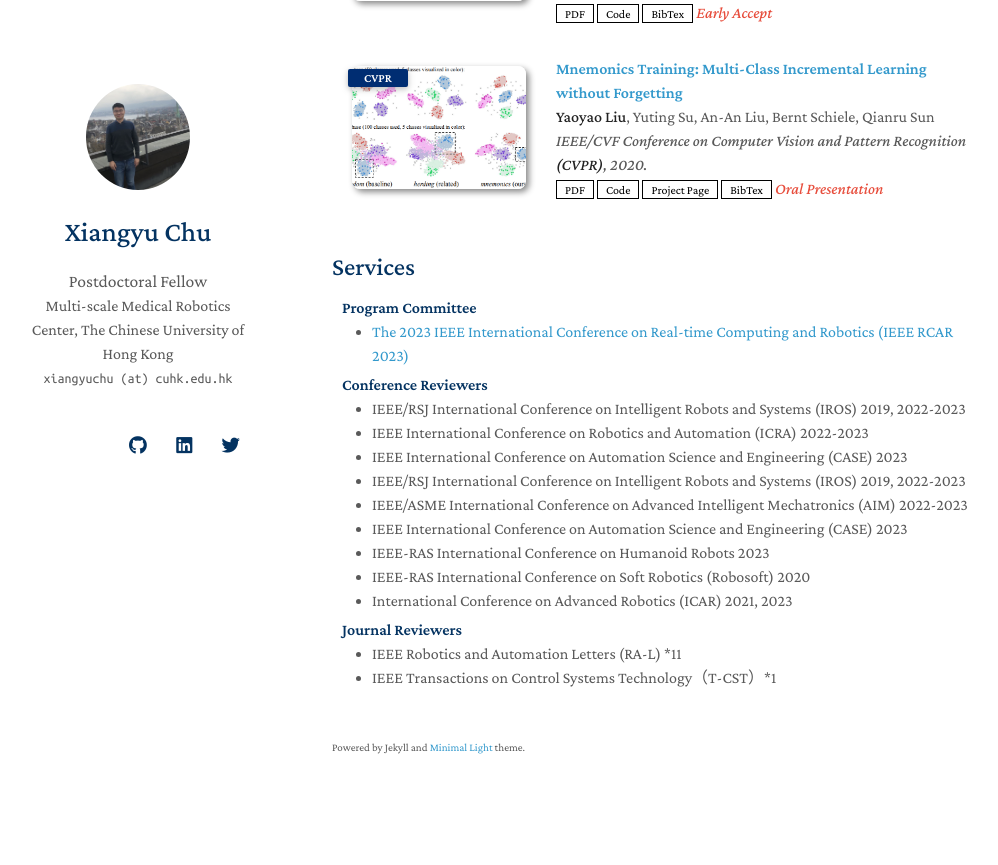
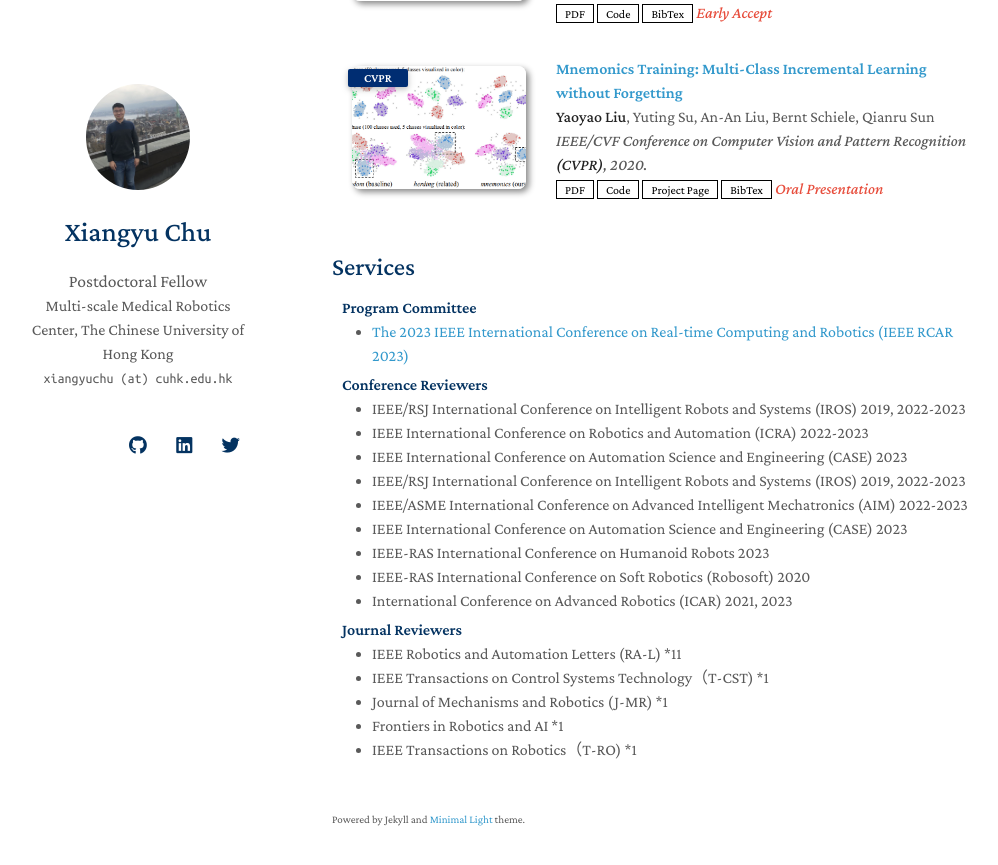
Before and after one commit to xiangyuchu03/xiangyuchu03.github.io, a Jekyll site: the page built from index.md, in a window 1280 px wide and 900 px high, scrolled down 999 px. Shown: the top 865 px of the window, without its empty margins (138-1136 px from the left). Built offline with Jekyll 4.4.1, drawn with Linux system fonts in a browser that asks for light colours; nearby versions of some CDN libraries; a style sheet for code colours, icons or effects is not loaded; our own code applies the rules of GitHub Pages for plain Markdown files; before the commit the page ends 1827 px from its top, so only the background shows below that.

Commit message:
Update services.md

```diff
--- a/_includes/services.md
+++ b/_includes/services.md
@@ -24,5 +24,8 @@
 
 <ul style="margin:0 0 20px;">
   <li><a href=""><autocolor>IEEE Robotics and Automation Letters (RA-L) *11</autocolor></a></li>
-  <li><a href=""><autocolor>IEEE Transactions on Control Systems Technology（T-CST）*1</autocolor></a></li>
+  <li><a href=""><autocolor>IEEE Transactions on Control Systems Technology（T-CST) *1</autocolor></a></li>
+  <li><a href=""><autocolor>Journal of Mechanisms and Robotics (J-MR) *1</autocolor></a></li>
+  <li><a href=""><autocolor>Frontiers in Robotics and AI *1</autocolor></a></li>
+  <li><a href=""><autocolor>IEEE Transactions on Robotics（T-RO) *1</autocolor></a></li>
 </ul>
```
